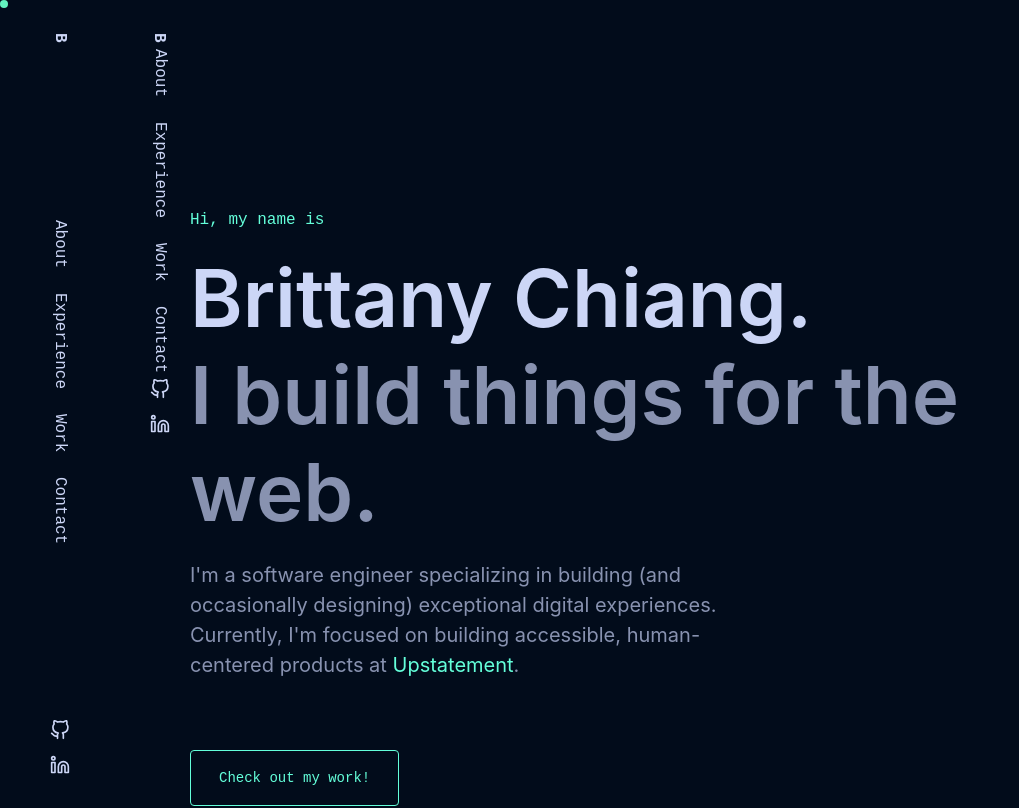
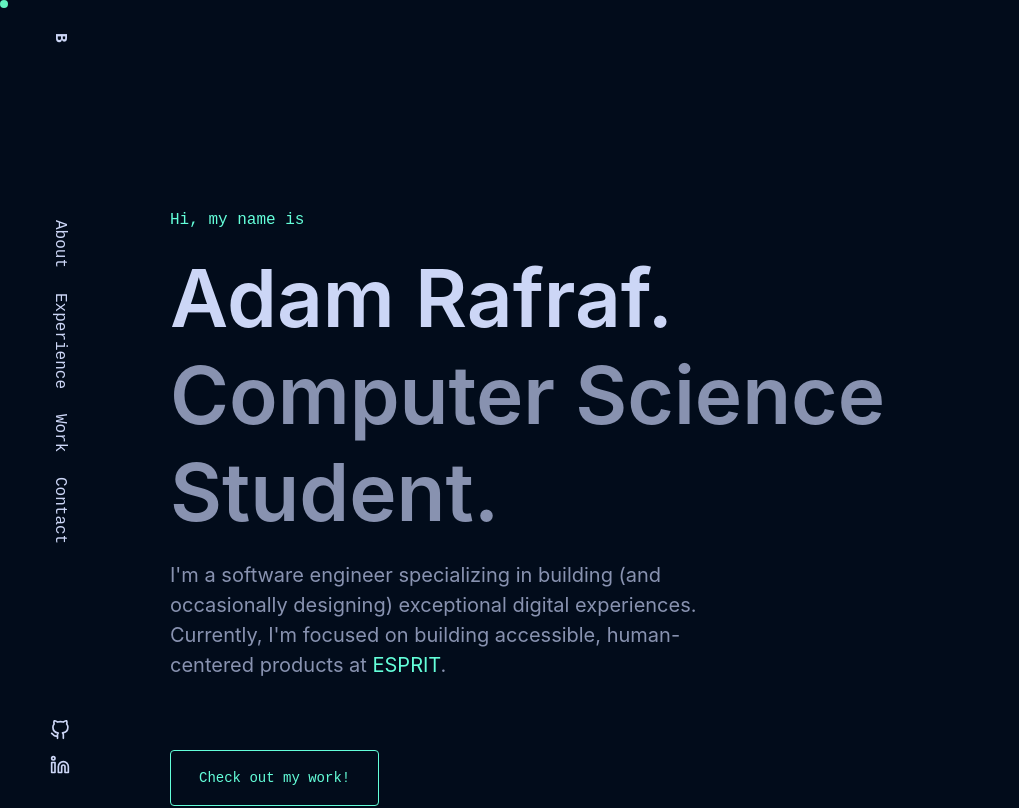
Before and after one commit to Too-Lazy-To-Code-It/PortFolio, an Angular app: page / in a window 1280 px wide. Shown: the top 808 px of the page, without its empty margins (0-1019 px from the left). Built offline with nearby package versions, Linux system fonts and the light colour scheme.

Commit message:
fixing design issues

```diff
--- a/src/app/app.component.html
+++ b/src/app/app.component.html
@@ -32,36 +32,6 @@
     </div>
   </nav>
 
-  <nav class="mobile-nav">
-    <div class="logo">
-      <a href="#" class="nav-link">B</a>
-    </div>
-
-    <ul class="nav-links">
-      @for (section of sections; track section.id) {
-        <li>
-          <a
-            [href]="'#' + section.id"
-            class="nav-link"
-            [class.active]="activeSection === section.id"
-            (mouseenter)="onLinkHover($event)"
-            (mouseleave)="onLinkLeave()"
-          >
-            {{ section.name }}
-          </a>
-        </li>
-      }
-    </ul>
-
-    <div class="social-links">
-      <a href="https://github.com" target="_blank" class="social-link" (mouseenter)="onLinkHover($event)" (mouseleave)="onLinkLeave()">
-        <svg xmlns="http://www.w3.org/2000/svg" role="img" viewBox="0 0 24 24" fill="none" stroke="currentColor" stroke-width="2" stroke-linecap="round" stroke-linejoin="round" class="feather feather-github"><title>GitHub</title><path d="M9 19c-5 1.5-5-2.5-7-3m14 6v-3.87a3.37 3.37 0 0 0-.94-2.61c3.14-.35 6.44-1.54 6.44-7A5.44 5.44 0 0 0 20 4.77 5.07 5.07 0 0 0 19.91 1S18.73.65 16 2.48a13.38 13.38 0 0 0-7 0C6.27.65 5.09 1 5.09 1A5.07 5.07 0 0 0 5 4.77a5.44 5.44 0 0 0-1.5 3.78c0 5.42 3.3 6.61 6.44 7A3.37 3.37 0 0 0 9 18.13V22"></path></svg>
-      </a>
-      <a href="https://linkedin.com" target="_blank" class="social-link" (mouseenter)="onLinkHover($event)" (mouseleave)="onLinkLeave()">
-        <svg xmlns="http://www.w3.org/2000/svg" role="img" viewBox="0 0 24 24" fill="none" stroke="currentColor" stroke-width="2" stroke-linecap="round" stroke-linejoin="round" class="feather feather-linkedin"><title>LinkedIn</title><path d="M16 8a6 6 0 0 1 6 6v7h-4v-7a2 2 0 0 0-2-2 2 2 0 0 0-2 2v7h-4v-7a6 6 0 0 1 6-6z"></path><rect x="2" y="9" width="4" height="12"></rect><circle cx="4" cy="4" r="2"></circle></svg>
-      </a>
-    </div>
-  </nav>
 
   <main class="main-content">
     <app-home id="home"></app-home>
--- a/src/app/home/home.component.html
+++ b/src/app/home/home.component.html
@@ -1,11 +1,11 @@
 <section class="home-section">
     <p class="greeting">Hi, my name is</p>
-    <h1 class="name">Brittany Chiang.</h1>
-    <h2 class="tagline">I build things for the web.</h2>
+    <h1 class="name">Adam Rafraf.</h1>
+    <h2 class="tagline">Computer Science Student.</h2>
     <p class="description">
       I'm a software engineer specializing in building (and occasionally designing) exceptional digital experiences.
       Currently, I'm focused on building accessible, human-centered products at
-      <a href="https://upstatement.com/" target="_blank" rel="noopener noreferrer">Upstatement</a>.
+      <a href="https://upstatement.com/" target="_blank" rel="noopener noreferrer">ESPRIT</a>.
     </p>
     <a href="#work" class="cta-button">Check out my work!</a>
   </section>
```
